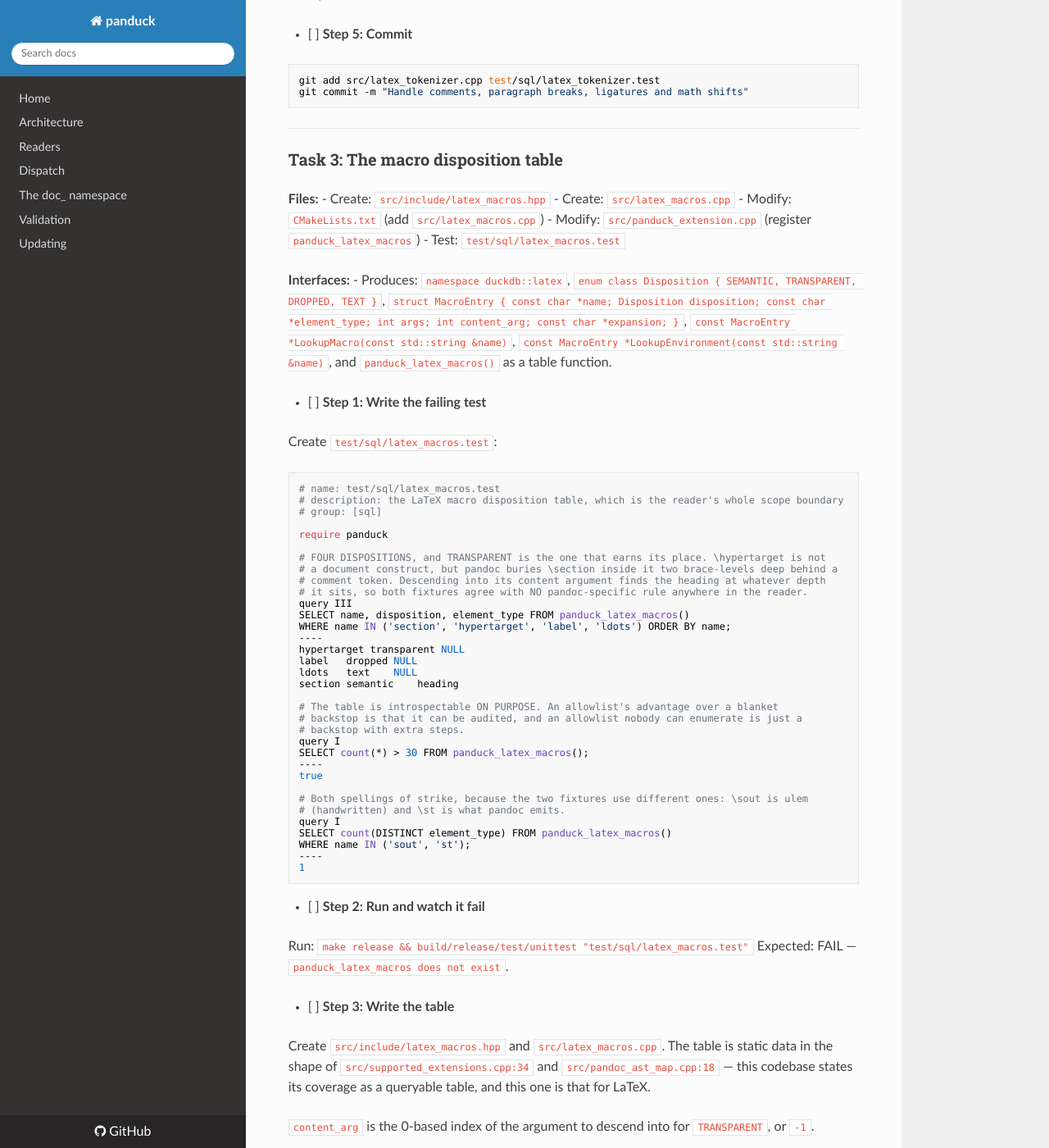
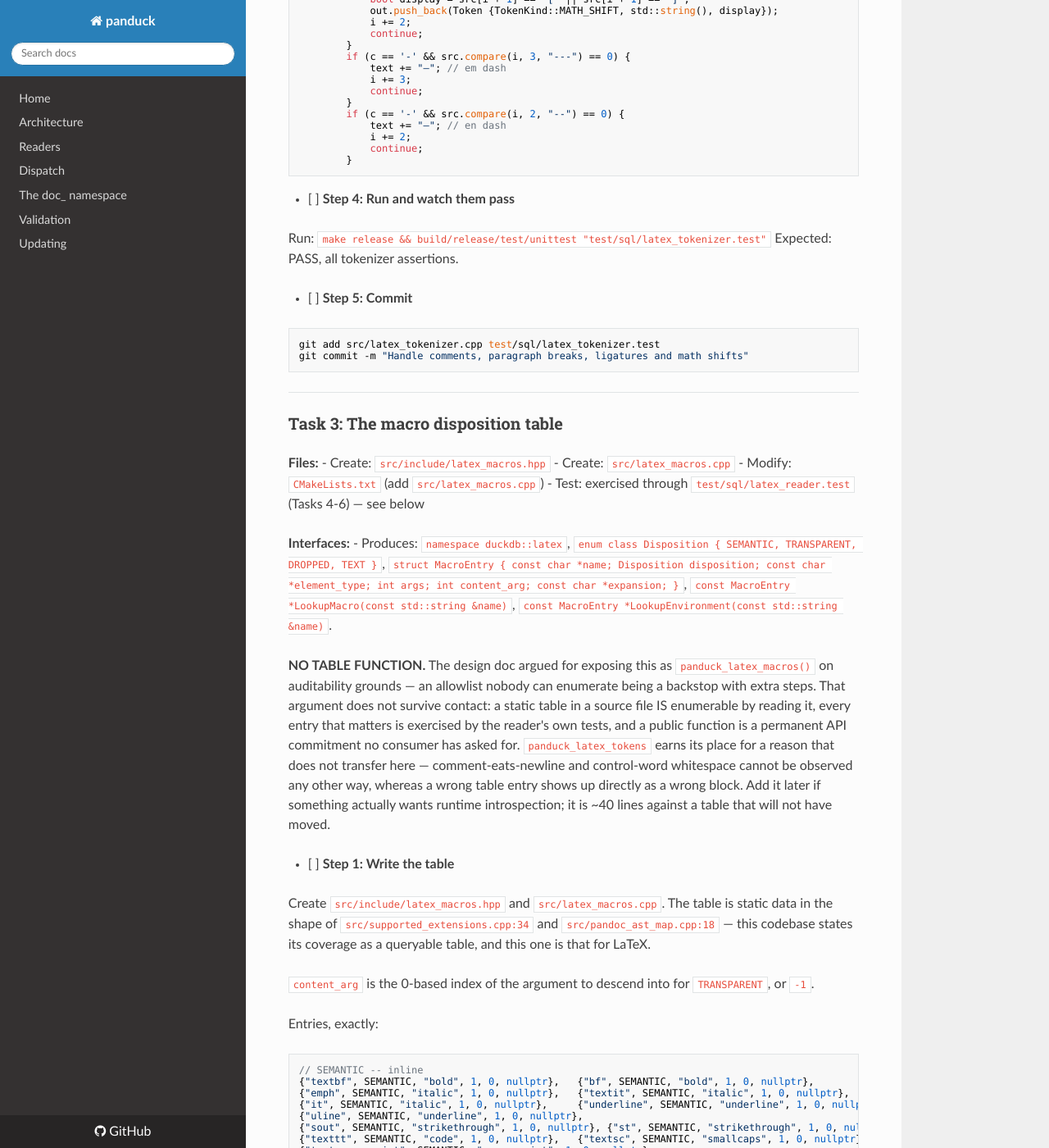
Before and after one commit to teaguesterling/duckdb_panduck, an MkDocs documentation site: the page built from docs/superpowers/plans/2026-08-31-latex-reader.md, in a window 1280 px wide and 1400 px high, scrolled down 7058 px. Shown: the whole window at 82% size. Built offline with MkDocs 1.6.1, drawn with Linux system fonts in a browser that asks for light colours; nearby versions of some CDN libraries; some of the changed text lies outside the part shown.

Commit message:
Drop panduck_latex_macros; handle both spellings of math
Two corrections from Teague, one of which closes a real gap.

MATH NEVER REACHES THE DISPOSITION TABLE. It is a tokenizer construct, and asking
whether the macro table was needed "for math" is what surfaced the defect: the
plan handled `$` and `$$` and nothing else. But `\(`, `\)`, `\[` and `\]` lex as
CONTROL SYMBOLS, so without an explicit branch they fall through to the generic
control-symbol case and the math silently vanishes. pandoc PREFERS those spellings
over `$`, so a reader handling only `$` loses math on exactly the documents most
likely to contain it -- and the fixture pair would not have caught it, since
neither contains math at all.

PANDUCK_LATEX_MACROS IS DROPPED. The design argued for it on auditability grounds:
an allowlist nobody can enumerate is a backstop with extra steps. That does not
survive scrutiny. A static table in a source file IS enumerable by reading it,
every entry that matters is exercised by the reader's own tests, and a table
function is a permanent public commitment no consumer has asked for. The
comparison to panduck_pandoc_ast_map() is weaker than it looked, too: that table
describes what panduck maps for OTHER extensions to consume, while this one is
internal to a single reader.

panduck_latex_tokens() stays, for a reason that does not transfer.
Comment-eats-newline, control-word whitespace and verbatim cannot be observed any
other way -- there is no block to assert on, because the bug happens before any
block exists. A wrong disposition, by contrast, shows up directly as a wrong
block. The test for a unit is worth a public function only when the unit's
failures are invisible downstream.

Task 3 accordingly has no behavioural assertion: the table is inert data until
Task 4 consumes it, and asserting on it there would test the compiler. Tasks 4-6
exercise all four dispositions between them.

Co-Authored-By: Claude Opus 5 (1M context) <noreply@anthropic.com>

````diff
--- a/docs/superpowers/plans/2026-08-31-latex-reader.md
+++ b/docs/superpowers/plans/2026-08-31-latex-reader.md
@@ -318,6 +318,16 @@ query I
 SELECT count(*) FROM panduck_latex_tokens('$x^2$') WHERE kind = 'math_shift';
 ----
 2
+
+# BOTH SPELLINGS OF MATH. \( \) and \[ \] lex as control symbols, so without an explicit
+# branch they fall through to the generic control-symbol case and the math vanishes.
+# pandoc PREFERS these forms, so a reader that handles only $ loses math on exactly the
+# documents most likely to contain it. Math is a tokenizer construct, not a macro -- the
+# disposition table never sees it.
+query I
+SELECT count(*) FROM panduck_latex_tokens('\\(a\\) and \\[b\\]') WHERE kind = 'math_shift';
+----
+4
 ```
 
 - [ ] **Step 2: Run and watch them fail**
@@ -373,6 +383,19 @@ In `Tokenize`, before the `text.push_back(c)` fallthrough, add these branches in
 			i += display ? 2 : 1;
 			continue;
 		}
+		// \( \) \[ \] are the OTHER spelling of math, and pandoc prefers them. They
+		// lex as control symbols, so without this branch they fall through to the generic
+		// control-symbol case and display math is silently dropped -- the macro table
+		// never sees math at all, because math is a tokenizer construct rather than a
+		// macro.
+		if (c == '\\' && i + 1 < src.size() && (src[i + 1] == '(' || src[i + 1] == ')' ||
+		                                        src[i + 1] == '[' || src[i + 1] == ']')) {
+			flush();
+			bool display = src[i + 1] == '[' || src[i + 1] == ']';
+			out.push_back(Token {TokenKind::MATH_SHIFT, std::string(), display});
+			i += 2;
+			continue;
+		}
 		if (c == '-' && src.compare(i, 3, "---") == 0) {
 			text += "—"; // em dash
 			i += 3;
@@ -405,59 +428,14 @@ git commit -m "Handle comments, paragraph breaks, ligatures and math shifts"
 - Create: `src/include/latex_macros.hpp`
 - Create: `src/latex_macros.cpp`
 - Modify: `CMakeLists.txt` (add `src/latex_macros.cpp`)
-- Modify: `src/panduck_extension.cpp` (register `panduck_latex_macros`)
-- Test: `test/sql/latex_macros.test`
+- Test: exercised through `test/sql/latex_reader.test` (Tasks 4-6) — see below
 
 **Interfaces:**
-- Produces: `namespace duckdb::latex`, `enum class Disposition { SEMANTIC, TRANSPARENT, DROPPED, TEXT }`, `struct MacroEntry { const char *name; Disposition disposition; const char *element_type; int args; int content_arg; const char *expansion; }`, `const MacroEntry *LookupMacro(const std::string &name)`, `const MacroEntry *LookupEnvironment(const std::string &name)`, and `panduck_latex_macros()` as a table function.
+- Produces: `namespace duckdb::latex`, `enum class Disposition { SEMANTIC, TRANSPARENT, DROPPED, TEXT }`, `struct MacroEntry { const char *name; Disposition disposition; const char *element_type; int args; int content_arg; const char *expansion; }`, `const MacroEntry *LookupMacro(const std::string &name)`, `const MacroEntry *LookupEnvironment(const std::string &name)`.
 
-- [ ] **Step 1: Write the failing test**
+**NO TABLE FUNCTION.** The design doc argued for exposing this as `panduck_latex_macros()` on auditability grounds — an allowlist nobody can enumerate being a backstop with extra steps. That argument does not survive contact: a static table in a source file IS enumerable by reading it, every entry that matters is exercised by the reader's own tests, and a public function is a permanent API commitment no consumer has asked for. `panduck_latex_tokens` earns its place for a reason that does not transfer here — comment-eats-newline and control-word whitespace cannot be observed any other way, whereas a wrong table entry shows up directly as a wrong block. Add it later if something actually wants runtime introspection; it is ~40 lines against a table that will not have moved.
 
-Create `test/sql/latex_macros.test`:
-
-```
-# name: test/sql/latex_macros.test
-# description: the LaTeX macro disposition table, which is the reader's whole scope boundary
-# group: [sql]
-
-require panduck
-
-# FOUR DISPOSITIONS, and TRANSPARENT is the one that earns its place. \hypertarget is not
-# a document construct, but pandoc buries \section inside it two brace-levels deep behind a
-# comment token. Descending into its content argument finds the heading at whatever depth
-# it sits, so both fixtures agree with NO pandoc-specific rule anywhere in the reader.
-query III
-SELECT name, disposition, element_type FROM panduck_latex_macros()
-WHERE name IN ('section', 'hypertarget', 'label', 'ldots') ORDER BY name;
-----
-hypertarget	transparent	NULL
-label	dropped	NULL
-ldots	text	NULL
-section	semantic	heading
-
-# The table is introspectable ON PURPOSE. An allowlist's advantage over a blanket
-# backstop is that it can be audited, and an allowlist nobody can enumerate is just a
-# backstop with extra steps.
-query I
-SELECT count(*) > 30 FROM panduck_latex_macros();
-----
-true
-
-# Both spellings of strike, because the two fixtures use different ones: \sout is ulem
-# (handwritten) and \st is what pandoc emits.
-query I
-SELECT count(DISTINCT element_type) FROM panduck_latex_macros()
-WHERE name IN ('sout', 'st');
-----
-1
-```
-
-- [ ] **Step 2: Run and watch it fail**
-
-Run: `make release && build/release/test/unittest "test/sql/latex_macros.test"`
-Expected: FAIL — `panduck_latex_macros does not exist`.
-
-- [ ] **Step 3: Write the table**
+- [ ] **Step 1: Write the table**
 
 Create `src/include/latex_macros.hpp` and `src/latex_macros.cpp`. The table is static data in the shape of `src/supported_extensions.cpp:34` and `src/pandoc_ast_map.cpp:18` — this codebase states its coverage as a queryable table, and this one is that for LaTeX.
 
@@ -536,18 +514,16 @@ Environments, a separate table looked up by `LookupEnvironment`:
 
 `LookupMacro` and `LookupEnvironment` are linear scans over these arrays returning `nullptr` when absent — the tables are ~60 entries and are consulted once per token, so a map buys nothing and costs a static initialiser.
 
-Register `panduck_latex_macros()` returning `(name, kind, disposition, element_type, args, notes)` following the same table-function shape as Task 1.
+- [ ] **Step 2: Verify it compiles and links**
 
-- [ ] **Step 4: Run and watch it pass**
+Run: `make release`
+Expected: builds clean. There is deliberately no behavioural assertion at this task — the table is inert data until Task 4 consumes it, and an assertion here would test the compiler rather than the reader. Tasks 4-6 exercise every disposition: SEMANTIC via headings and lists, TRANSPARENT via the hypertarget case, DROPPED via maketitle and tightlist, TEXT via the em-dash and ldots.
 
-Run: `make release && build/release/test/unittest "test/sql/latex_macros.test"`
-Expected: PASS.
-
-- [ ] **Step 5: Commit**
+- [ ] **Step 3: Commit**
 
 ```bash
-git add src/include/latex_macros.hpp src/latex_macros.cpp src/panduck_extension.cpp CMakeLists.txt test/sql/latex_macros.test
-git commit -m "Add the LaTeX macro disposition table, introspectable as a table function"
+git add src/include/latex_macros.hpp src/latex_macros.cpp CMakeLists.txt
+git commit -m "Add the LaTeX macro disposition table"
 ```
 
 ---
--- a/docs/superpowers/specs/2026-08-31-latex-reader-design.md
+++ b/docs/superpowers/specs/2026-08-31-latex-reader-design.md
@@ -227,12 +227,21 @@ exactly one family: descending into `tabular` or `tikzpicture` emits mangled cel
 coordinate text as prose. Tables are unread by every panduck reader today, so declining to
 read them here is consistent rather than a new gap.
 
-### Introspection
+### Introspection — not exposed
 
-The table is exposed as `panduck_latex_macros()`, mirroring `panduck_pandoc_ast_map()`.
-An allowlist's advantage over a backstop is that it can be audited; this codebase already
-makes its coverage introspectable, and an allowlist nobody can enumerate is just a
+An earlier draft exposed the table as `panduck_latex_macros()`, mirroring
+`panduck_pandoc_ast_map()`, on the grounds that an allowlist nobody can enumerate is a
 backstop with extra steps.
+
+That argument does not survive scrutiny. A static table in a source file IS enumerable by
+reading it; every entry that matters is exercised by the reader's own tests; and a table
+function is a permanent public commitment no consumer has asked for. The comparison to
+`panduck_pandoc_ast_map()` is also weaker than it looks — that table describes what
+panduck maps for *other extensions* to consume, while this one is internal to one reader.
+
+`panduck_latex_tokens()` IS exposed, for a reason that does not transfer: comment-eats-
+newline, control-word whitespace and verbatim cannot be observed any other way, whereas a
+wrong disposition shows up directly as a wrong block.
 
 ## Emission and nesting
 
@@ -283,6 +292,12 @@ and already known; never emitting the shape leaves it latent rather than absent.
 
 **Math** is opaque: `$…$` and `\(…\)` → `math` with `mode=inline`; `$$…$$` and `\[…\]` →
 `math` with `mode=display`. Content is the verbatim TeX. No math parsing.
+
+**Math is a TOKENIZER construct, not a macro** — it never reaches the disposition table.
+That matters for `\(`, `\)`, `\[` and `\]`, which lex as control symbols: without an
+explicit branch they fall through to the generic control-symbol case and the math
+silently vanishes. pandoc PREFERS those spellings over `$`, so a reader handling only `$`
+loses math on exactly the documents most likely to contain it.
 
 **Preamble** is discarded up to `\begin{document}`, except `\documentclass`. With no
 `\begin{document}`, the whole file is treated as body — handwritten fragments are common
````
